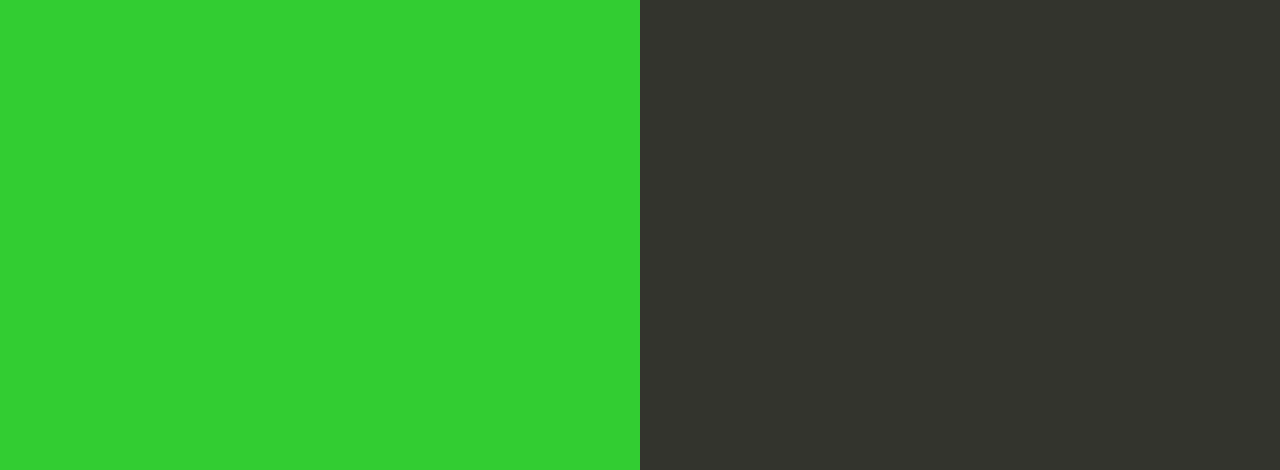
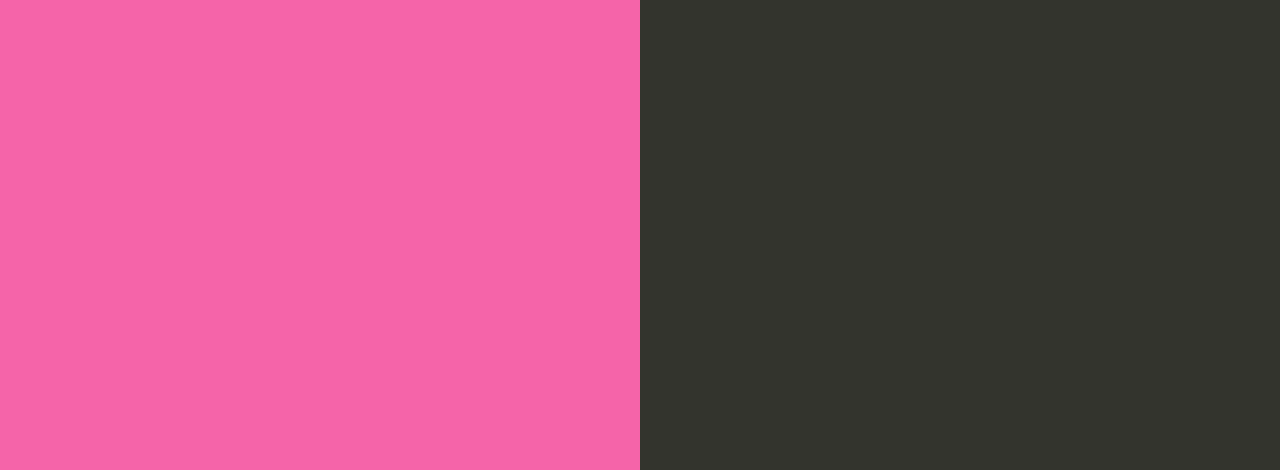
Before and after one commit to rhnarora84/remoterepo, a website: page index.html in a window 1280 px wide. Shown: the part 330-800 px from the top of the page. Drawn offline with Linux system fonts and the light colour scheme.

Commit message:
changing the bg color to F564A9

```diff
--- a/index.html
+++ b/index.html
@@ -35,7 +35,7 @@
 
         text-align: right;
         padding-top: 11em;
-        background-color: limegreen;
+        background-color: #F564A9;
 
       }
       .textColumn p {
```
